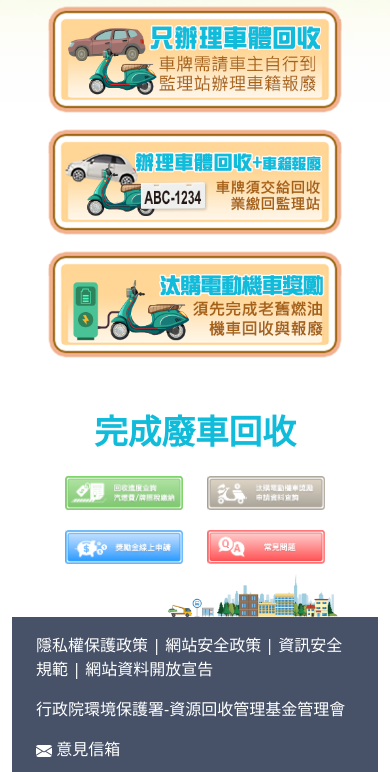
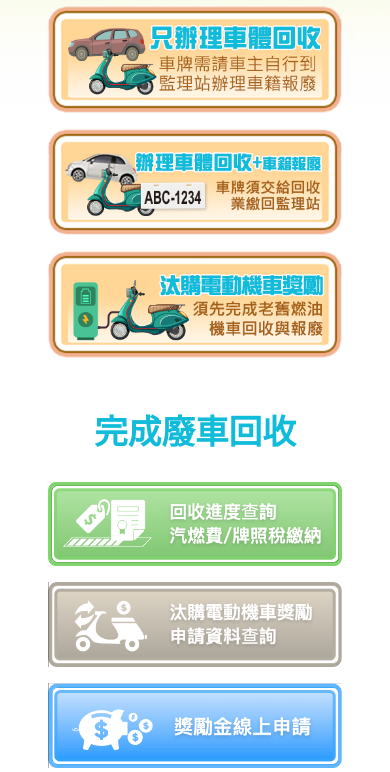
Before and after one commit to shawnliu1012/MSETP-Project-practice, a plain HTML site: page src/homePage1.html in a window 390 px wide. Shown: the part 328-1100 px from the top of the page. Drawn offline with nearby package versions, Linux system fonts and the light colour scheme.

Commit message:
編輯完成廢車回收區塊的rwd

```diff
--- a/src/homePage1.html
+++ b/src/homePage1.html
@@ -66,7 +66,7 @@
                 <!-- 完成廢車回收區按鈕 -->
                 <div class="row justify-content-center text-center">
                     <div class="title mt-5">完成廢車回收</div>
-                    <div class="block1">
+                    <div class="block1 d-none d-md-block">
                         <a href="#" class="listbtn" title="進度查詢汽燃費/牌照稅繳納">
                             <img src="../img/green.png" alt="進度查詢汽燃費/牌照稅繳納">
                         </a>
@@ -74,7 +74,7 @@
                             <img src="../img/brown.png" alt="汰購電動機車獎勵申請資料查詢">
                         </a>
                     </div>
-                    <div class="block2">
+                    <div class="block2 d-none d-md-block">
                         <a href="#" class="listbtn" title="獎勵金線上申請">
                             <img src="../img/blue.png" alt="獎勵金線上申請">
                         </a>
@@ -82,11 +82,24 @@
                             <img src="../img/red.png" alt="常見問題">
                         </a>
                     </div>
+                    <!-- 手機版 -->
+                    <div class="block3 d-md-none">
+                        <a href="#" class="listbtn" title="進度查詢汽燃費/牌照稅繳納">
+                            <img class="mt-3" src="../img/green.png" alt="進度查詢汽燃費/牌照稅繳納">
+                        </a>
+                        <a href="#" class="listbtn" title="汰購電動機車獎勵申請資料查詢">
+                            <img class="mt-3" src="../img/brown.png" alt="汰購電動機車獎勵申請資料查詢">
+                        </a>
+                        <a href="#" class="listbtn" title="獎勵金線上申請">
+                            <img class="mt-3" src="../img/blue.png" alt="獎勵金線上申請">
+                        </a>
+                        <a href="#" class="listbtn" title="常見問題">
+                            <img class="mt-3" src="../img/red.png" alt="常見問題">
+                        </a>
+                    </div>
                     <div class="img2">
                         <img src="../img/footertopbg.png" alt="">
                     </div>
-                </div>
-                <!-- 手機版 -->
 
                 </div>
             </div>
```
Lines whose indentation alone changed are shown as unchanged.
